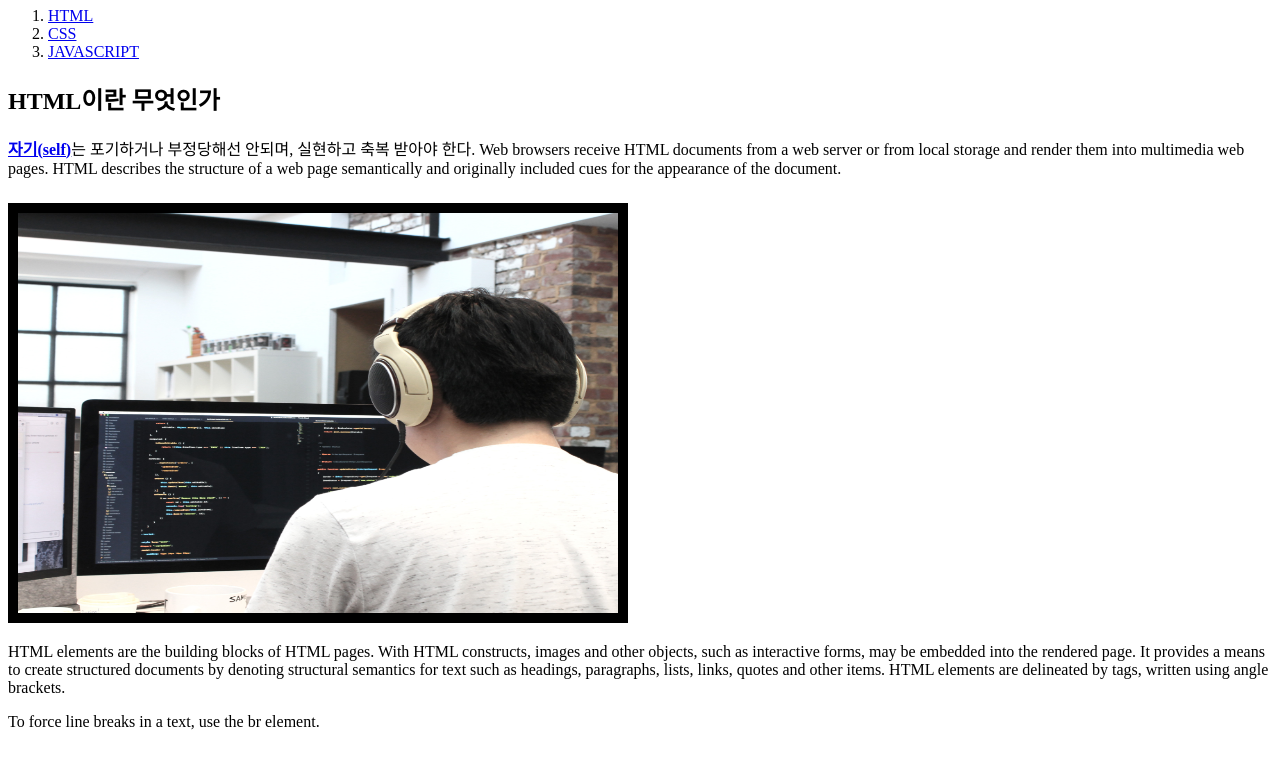
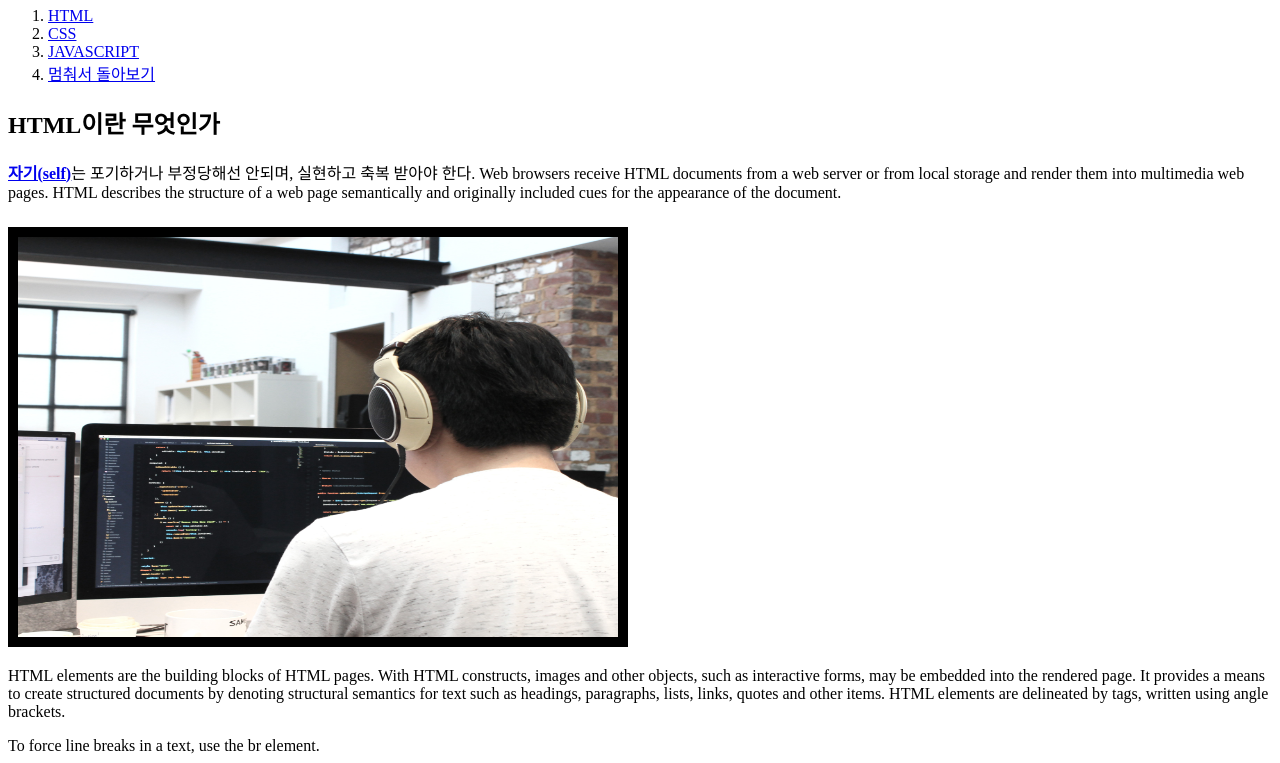
Before and after one commit to winters1121/_HTML5, a plain HTML site: page 1.html in a window 1280 px wide. Shown: the part 73-836 px from the top of the page. Before the commit the page ends 812 px from the top, so only its background shows below. Drawn offline with Linux system fonts and the light colour scheme.

Commit message:
Add files via upload

```diff
--- a/1.html
+++ b/1.html
@@ -11,6 +11,7 @@
       <li><a href="1.html">HTML</a></li>
       <li><a href="2.html">CSS</a></li>
       <li><a href="3.html">JAVASCRIPT</a></li>
+      <li><a href="checkbox.html">멈춰서 돌아보기</a></li>
     </ol>
 
 
```
